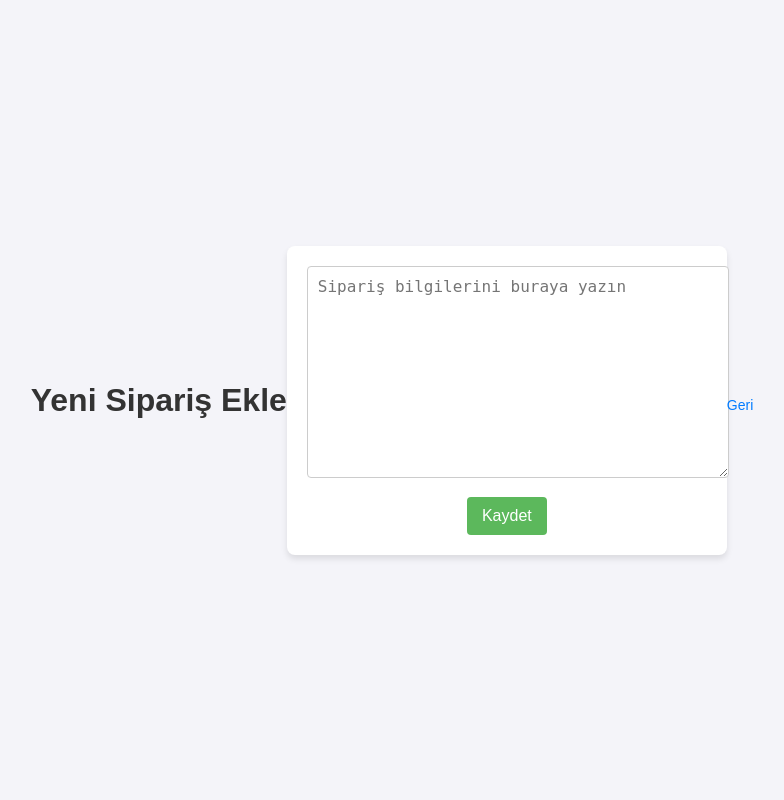
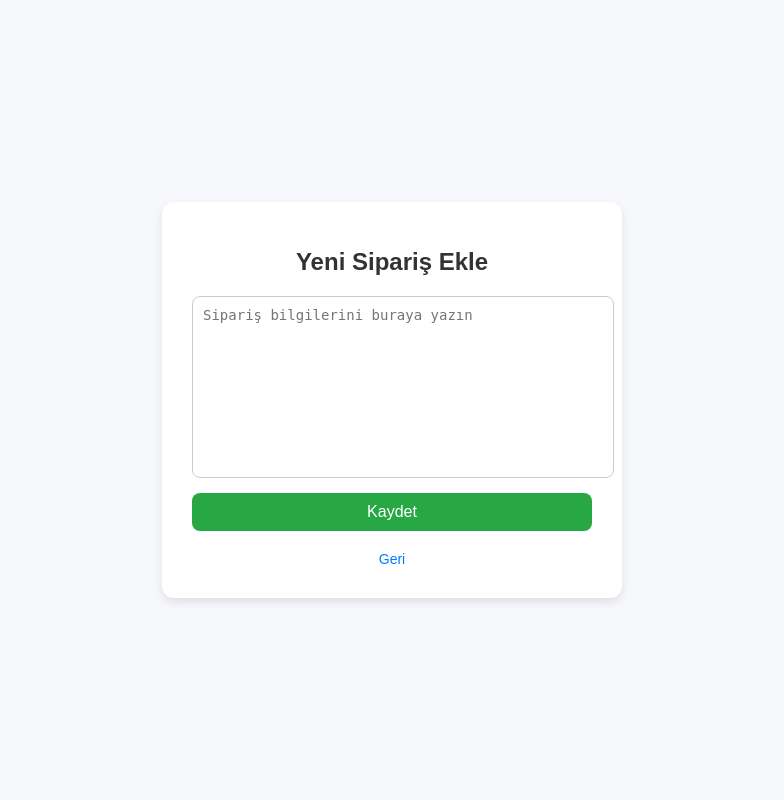
Before and after one commit to SiparisTakip/VercelSiparis, a Flask app: page /add_order in a window 1280 px wide. Shown: the whole page, without its empty margins (248-1032 px from the left). Run offline with Flask 3, Linux system fonts and the light colour scheme.

Commit message:
Update add_order.html

```diff
--- a/templates/add_order.html
+++ b/templates/add_order.html
@@ -4,76 +4,16 @@
     <meta charset="UTF-8">
     <meta name="viewport" content="width=device-width, initial-scale=1.0">
     <title>Yeni Sipariş Ekle</title>
-    <style>
-        body {
-            font-family: Arial, sans-serif;
-            background-color: #f4f4f9;
-            margin: 0;
-            padding: 0;
-            display: flex;
-            justify-content: center;
-            align-items: center;
-            height: 100vh;
-        }
-
-        h1 {
-            color: #333;
-            text-align: center;
-        }
-
-        form {
-            background: #ffffff;
-            padding: 20px;
-            border-radius: 8px;
-            box-shadow: 0 4px 6px rgba(0, 0, 0, 0.1);
-            max-width: 400px;
-            width: 100%;
-            text-align: center;
-        }
-
-        textarea {
-            width: 100%;
-            border: 1px solid #ccc;
-            border-radius: 4px;
-            padding: 10px;
-            font-size: 16px;
-            margin-bottom: 15px;
-        }
-
-        button {
-            background-color: #5cb85c;
-            color: white;
-            border: none;
-            padding: 10px 15px;
-            border-radius: 4px;
-            font-size: 16px;
-            cursor: pointer;
-            transition: background-color 0.3s;
-        }
-
-        button:hover {
-            background-color: #4cae4c;
-        }
-
-        a {
-            display: inline-block;
-            margin-top: 10px;
-            color: #007bff;
-            text-decoration: none;
-            font-size: 14px;
-        }
-
-        a:hover {
-            text-decoration: underline;
-        }
-    </style>
+    <link rel="stylesheet" href="styles.css">
 </head>
 <body>
-    <h1>Yeni Sipariş Ekle</h1>
-    <form method="post">
-        <textarea name="bilgiler" rows="10" cols="30" placeholder="Sipariş bilgilerini buraya yazın"></textarea><br>
-        <button type="submit">Kaydet</button>
-    </form>
-    <a href="{{ url_for('index') }}">Geri</a>
+    <div class="container">
+        <h1>Yeni Sipariş Ekle</h1>
+        <form method="post" class="form-box">
+            <textarea name="bilgiler" rows="10" placeholder="Sipariş bilgilerini buraya yazın"></textarea>
+            <button type="submit">Kaydet</button>
+        </form>
+        <a href="{{ url_for('index') }}" class="back-link">Geri</a>
+    </div>
 </body>
 </html>
```
